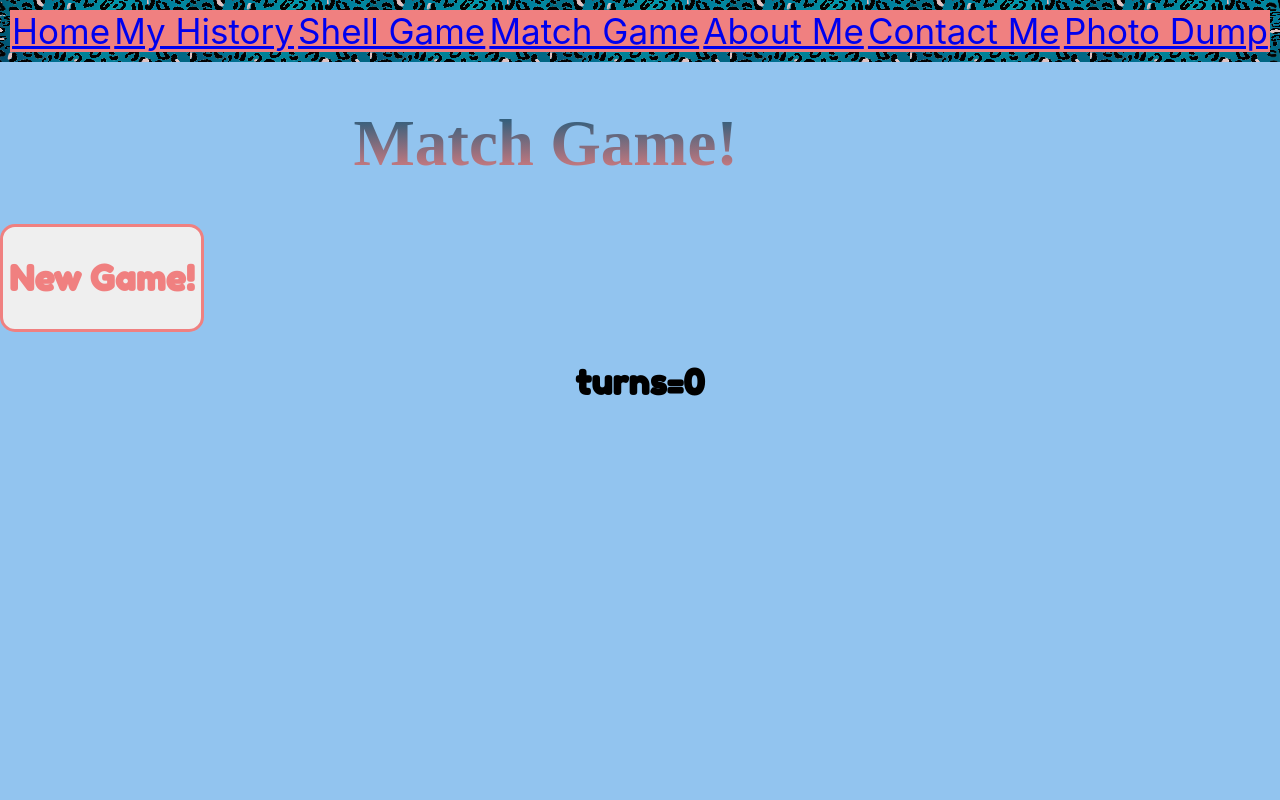
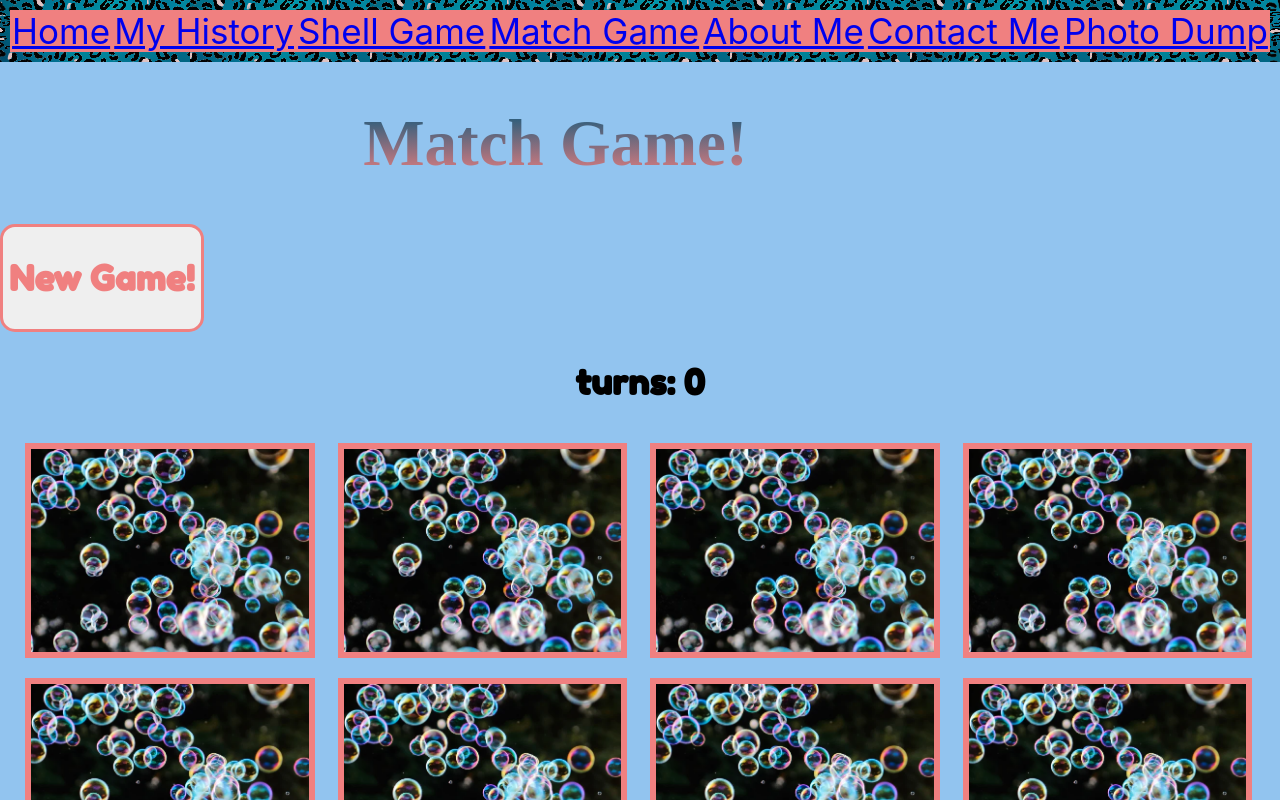
Before and after one commit to amanda-hecht89/Amanda-Website, a React (Create React App) app: page /match in a window 1280 px wide. Shown: the top 800 px of the page. Built offline with nearby package versions, Linux system fonts and the light colour scheme; a web font is replaced by a local one.

Commit message:
finish match game js

```diff
--- a/src/MatchGame.js
+++ b/src/MatchGame.js
@@ -17,12 +17,16 @@ export default function MatchGame() {
   const [turns, setTurns] = useState(0);
   const [choiceOne, setChoiceOne] = useState(null);
   const [choiceTwo, setChoiceTwo] = useState(null);
+  const [disabled, setDisabled] = useState(false);
 
   const shuffleCards = () => {
     const shuffledCards = [...cardImages, ...cardImages]
       .sort(() => Math.random() - 0.5)
       .map((card) => ({ ...card, id: Math.random() }));
 
+
+    setChoiceOne(null),
+    setChoiceTwo(null);
     setCards(shuffledCards);
     setTurns(0);
   };
@@ -34,6 +38,7 @@ export default function MatchGame() {
 
   useEffect(() => {
     if (choiceOne && choiceTwo) {
+      setDisabled(true);
       if (choiceOne.src === choiceTwo.src) {
         setCards(prevCards => {
           return prevCards.map(card => {
@@ -57,7 +62,12 @@ export default function MatchGame() {
     setChoiceOne(null);
     setChoiceTwo(null);
     setTurns(prevTurns => prevTurns + 1);
+    setDisabled(false);
   };
+
+  useEffect(() => {
+    shuffleCards();
+  }, []);
 
 
 
@@ -70,7 +80,7 @@ export default function MatchGame() {
         </h2>
       </button>
       <h2>
-        turns={`${turns}`}
+        turns: {turns}
       </h2>
 
       <div className='cardGrid'>
@@ -79,7 +89,9 @@ export default function MatchGame() {
             key={card.id}
             card={card}
             handleChoice={handleChoice}
-            flipped={card === choiceOne || card === choiceTwo || card.matched}/>
+            flipped={card === choiceOne || card === choiceTwo || card.matched}
+            disabled={disabled}
+          />
 
         ))}
       </div>
--- a/src/SingleMatchCard.css
+++ b/src/SingleMatchCard.css
@@ -19,9 +19,22 @@
 
 .card .front {
     transform: rotateY(90deg);
+    transition: all ease-in 0.2s;
     position: absolute;
+    width: 95%;
 }
 
 .flipped .front {
     transform: rotateY(0deg);
+    transition-delay: 0.2s;
 }
+
+.card .back {
+    transition: all ease-in 0.2s;
+    transition-delay: 0.2s;
+}
+
+.flipped .back {
+    transform: rotateY(90deg);
+    transition-delay: 0s;
+}
--- a/src/SingleMatchCard.js
+++ b/src/SingleMatchCard.js
@@ -1,10 +1,13 @@
 import React from 'react';
 import './SingleMatchCard.css';
 
-export default function SingleMatchCard({ card, handleChoice, flipped }) {
+export default function SingleMatchCard({ card, handleChoice, flipped, disabled }) {
 
   const handleClick = () => {
-    handleChoice(card);
+    if (!disabled) {
+
+      handleChoice(card);
+    }
 
   };
 
```
